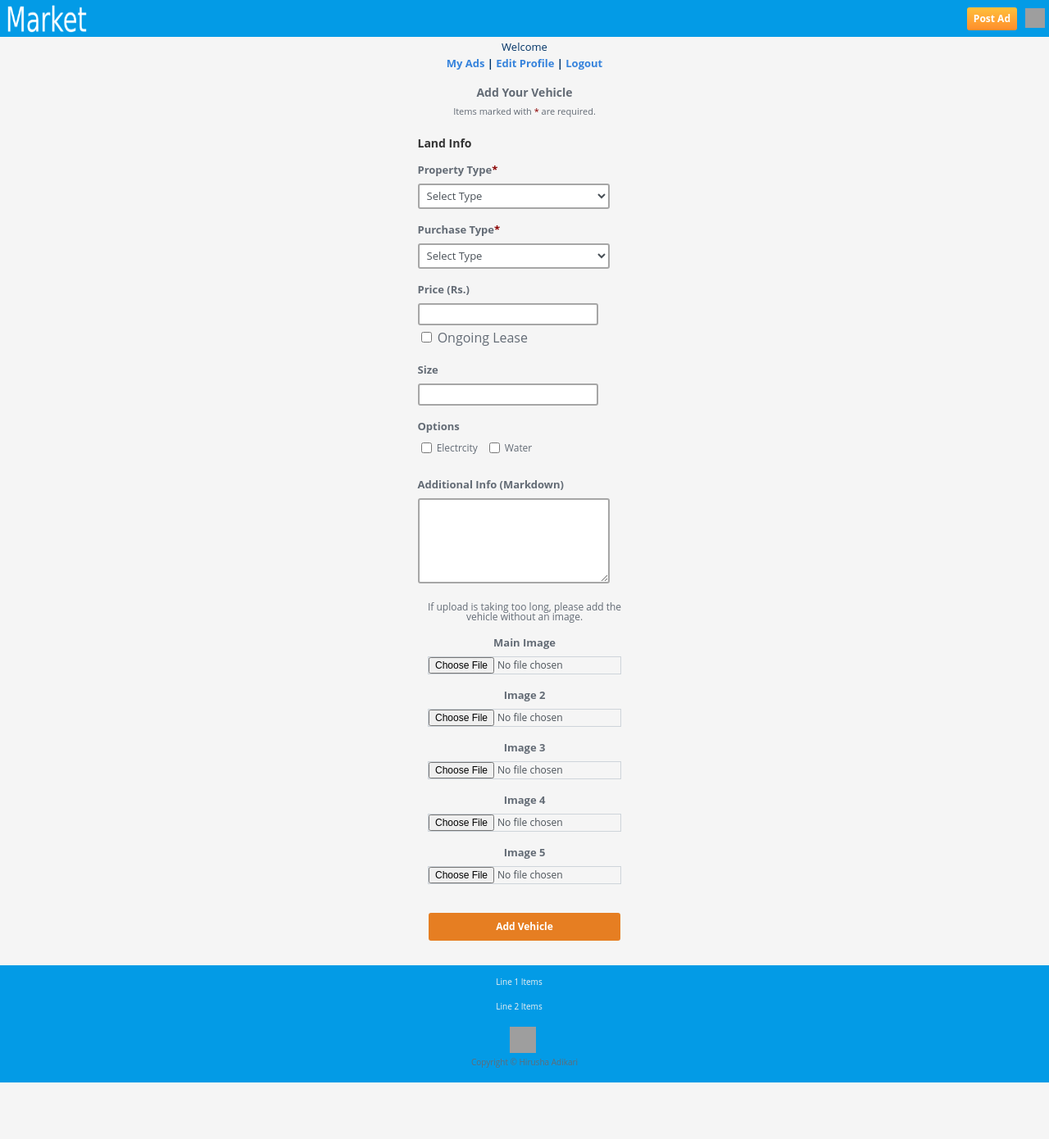
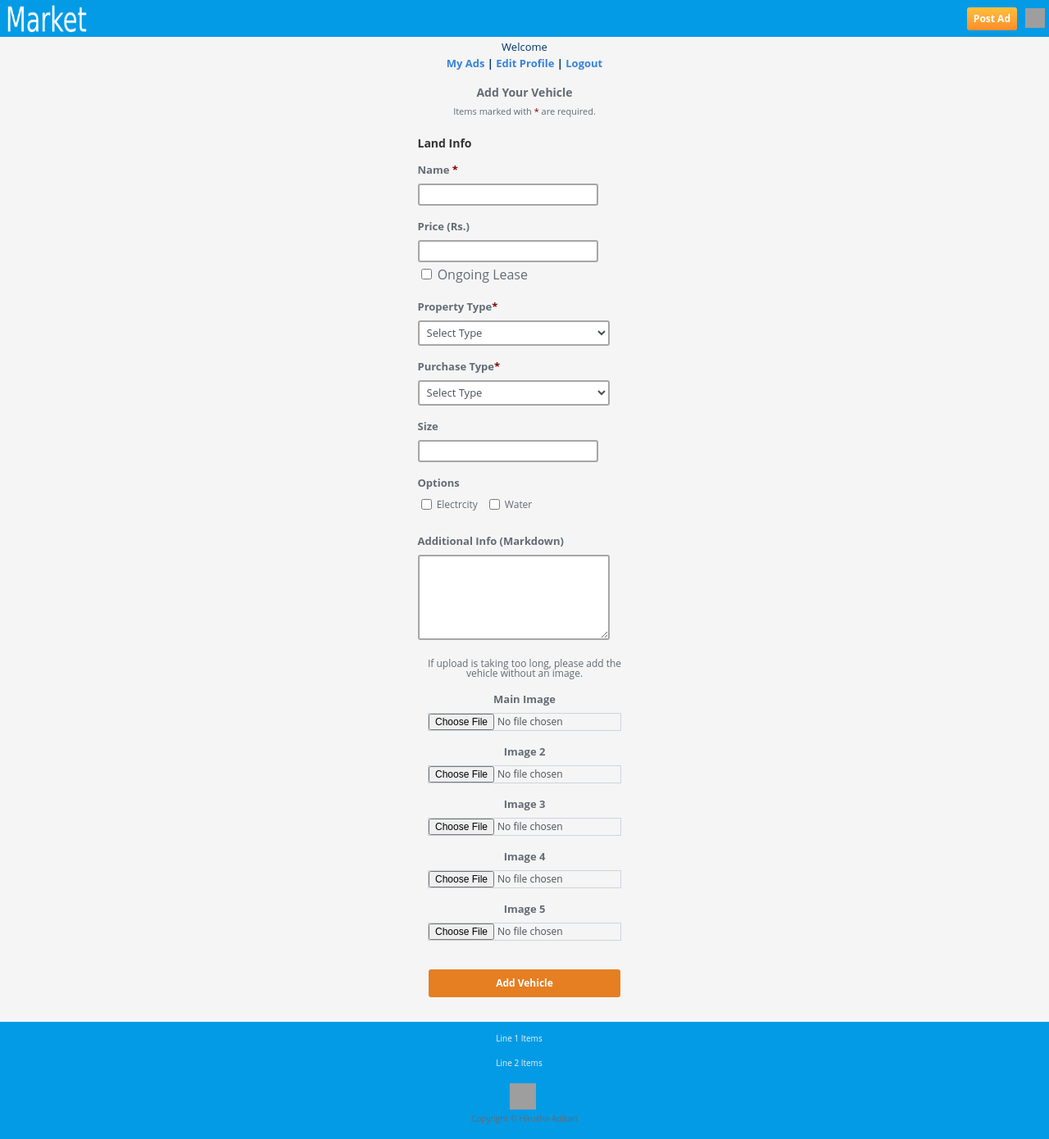
Before and after one commit to hirusha-adi/Market, a Flask app: page /new/land in a window 1280 px wide. Shown: the whole page at 82% size. Before the commit the page ends 1321 px from the top, so only its background shows below. Run offline with Flask 2, Linux system fonts and the light colour scheme; some libraries are stand-ins or nearby versions; grey boxes are pictures that could not be loaded.

Commit message:
added required fields

```diff
--- a/templates/new/mobile.html
+++ b/templates/new/mobile.html
@@ -519,6 +519,35 @@
                     </td>
                 </tr>
 
+                <!-- --------------------------- -->
+
+                <!-- Name -->
+                <tr>
+                    <td align="left">
+                        <div class="tx">
+                            Name <span class="red">*</span>
+                        </div>
+                        <input type="text" class="intext" name="vno" id="vno" value="" required="">
+                    </td>
+                </tr>
+
+                <!-- Price (Rs.) -->
+                <tr>
+                    <td align="left">
+                        <div class="tx">Price (Rs.)</div>
+                        <input type="number" class="intext" name="price" id="price" value="">
+                        <div style="padding:5px 0;">
+                            <input title="Check if the vehicle has leasing" type="checkbox" id="lease" name="lease"
+                                value="1">
+                            <span title="Check if the vehicle has leasing">
+                                Ongoing Lease
+                            </span>
+                        </div>
+                    </td>
+                </tr>
+
+                <!-- --------------------------- -->
+
                 <!-- Property Type -->
                 <tr>
                     <td align="left">
@@ -545,21 +574,6 @@
                             <option value="Buy">Buy</option>
                             <option value="Rent">Rent</option>
                         </select>
-                    </td>
-                </tr>
-
-                <!-- Price (Rs.) -->
-                <tr>
-                    <td align="left">
-                        <div class="tx">Price (Rs.)</div>
-                        <input type="number" class="intext" name="price" id="price" value="">
-                        <div style="padding:5px 0;">
-                            <input title="Check if the vehicle has leasing" type="checkbox" id="lease" name="lease"
-                                value="1">
-                            <span title="Check if the vehicle has leasing">
-                                Ongoing Lease
-                            </span>
-                        </div>
                     </td>
                 </tr>
 
```
